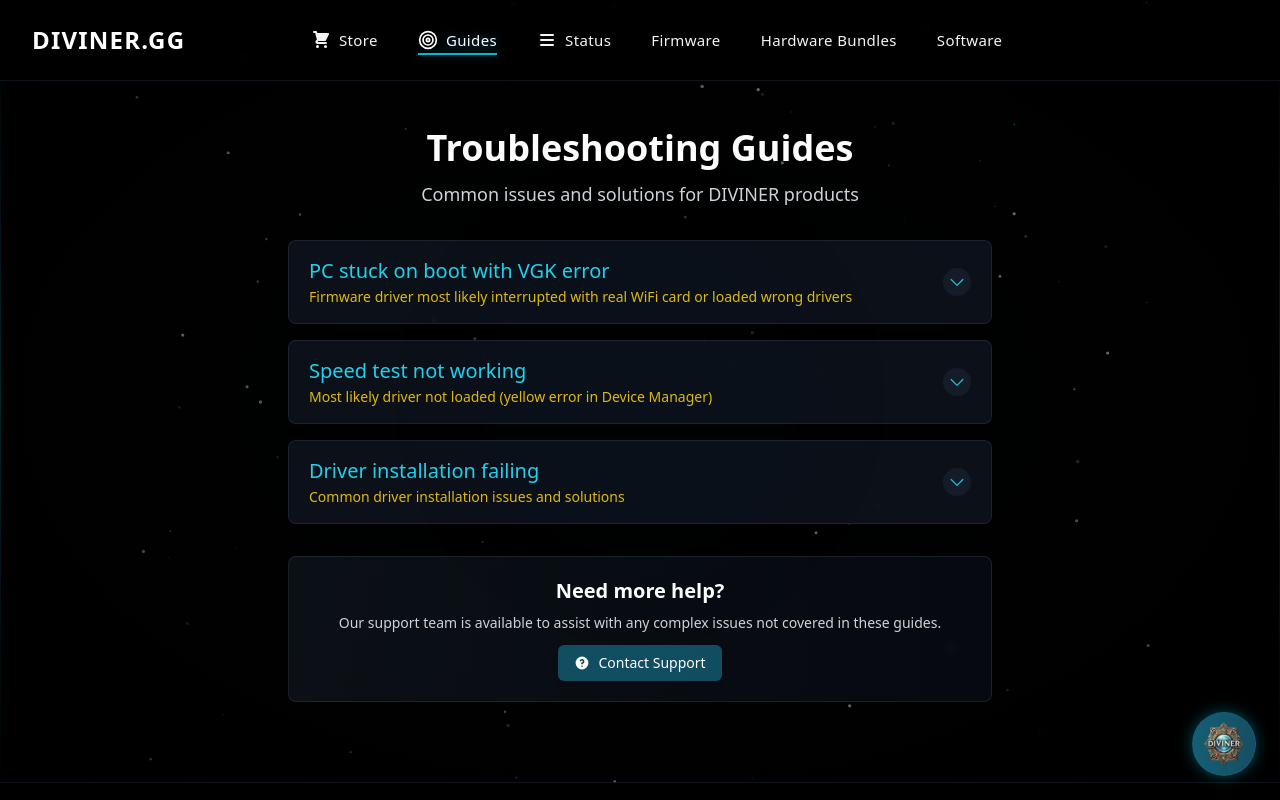
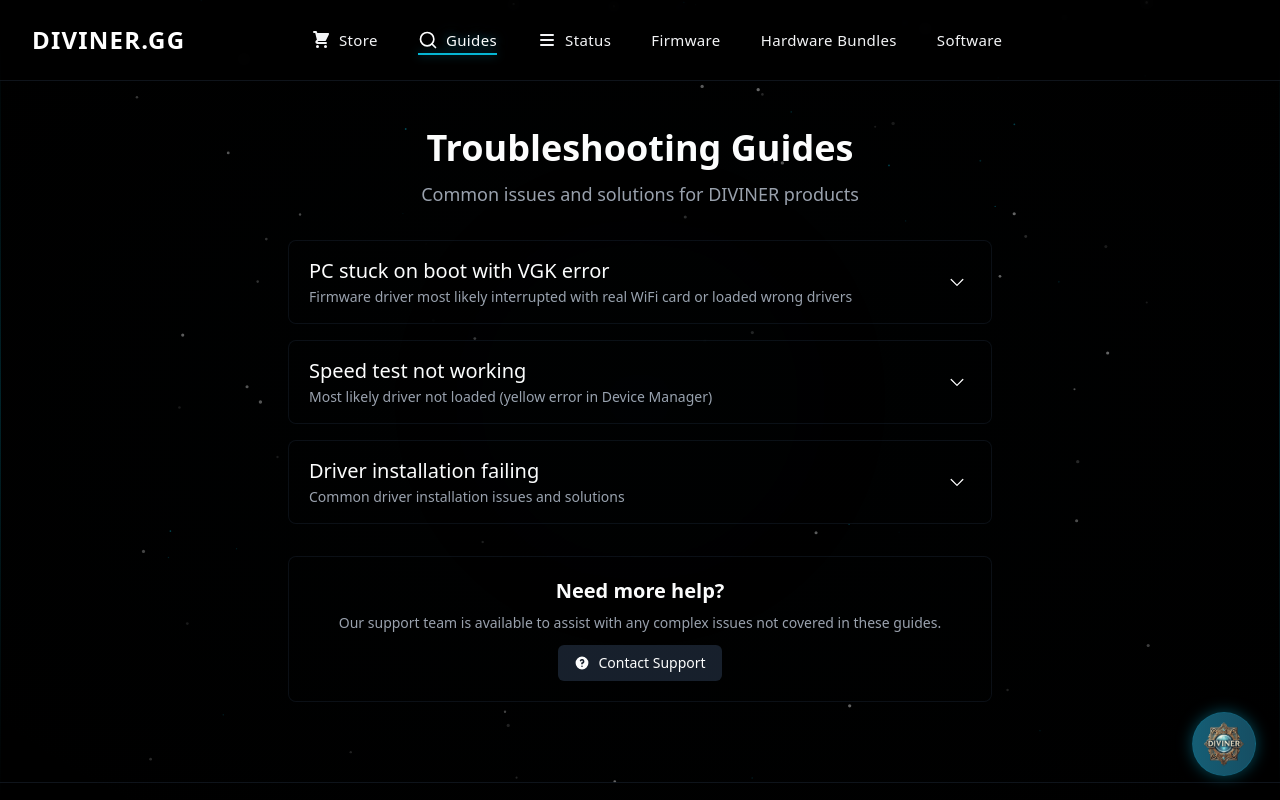
Before and after one commit to Rurisou422/V1se, a React (Vite) app: page /guides in a window 1280 px wide. Shown: the top 800 px of the page. Built offline with nearby package versions, Linux system fonts and the light colour scheme.

Commit message:
Update Guides to black theme and add magnifying glass icon in navbar

```diff
--- a/src/components/Guides.tsx
+++ b/src/components/Guides.tsx
@@ -16,28 +16,28 @@
 
   return (
     <motion.div
-      className="bg-[#121824]/70 backdrop-blur-sm rounded-lg overflow-hidden border border-gray-700/40 shadow-lg"
+      className="bg-black/80 backdrop-blur-sm rounded-lg overflow-hidden border border-gray-800/40 shadow-lg"
       initial={{ opacity: 0, y: 20 }}
       animate={{ opacity: 1, y: 0 }}
       transition={{ duration: 0.5 }}
     >
       <motion.div
-        className={`px-5 py-4 cursor-pointer ${isExpanded ? 'border-b border-gray-700/30' : ''}`}
+        className={`px-5 py-4 cursor-pointer ${isExpanded ? 'border-b border-gray-800/30' : ''}`}
         onClick={() => setIsExpanded(!isExpanded)}
-        whileHover={{ backgroundColor: 'rgba(23, 32, 48, 0.6)' }}
+        whileHover={{ backgroundColor: 'rgba(0, 0, 0, 0.8)' }}
       >
         <div className="flex justify-between items-center">
           <div>
-            <h2 className="text-xl font-medium mb-0.5 text-cyan-400">{guide.title}</h2>
-            <p className="text-yellow-400/90 text-sm font-medium">{guide.subtitle}</p>
+            <h2 className="text-xl font-medium mb-0.5 text-white">{guide.title}</h2>
+            <p className="text-gray-400 text-sm font-medium">{guide.subtitle}</p>
           </div>
           <div className="ml-4 flex-shrink-0">
             <motion.div
               animate={{ rotate: isExpanded ? 180 : 0 }}
               transition={{ duration: 0.3 }}
-              className="bg-gray-800/50 rounded-full p-1"
+              className="bg-black/70 rounded-full p-1"
             >
-              <svg xmlns="http://www.w3.org/2000/svg" className="h-5 w-5 text-cyan-400/90" fill="none" viewBox="0 0 24 24" stroke="currentColor">
+              <svg xmlns="http://www.w3.org/2000/svg" className="h-5 w-5 text-white" fill="none" viewBox="0 0 24 24" stroke="currentColor">
                 <path strokeLinecap="round" strokeLinejoin="round" strokeWidth={1.5} d="M19 9l-7 7-7-7" />
               </svg>
             </motion.div>
@@ -63,7 +63,7 @@
                     <img
                       src={guide.image}
                       alt={guide.title}
-                      className="rounded-md border border-gray-700/50 shadow-md max-w-full"
+                      className="rounded-md border border-gray-800/50 shadow-md max-w-full"
                     />
                   </div>
                 )}
@@ -85,7 +85,7 @@
       subtitle: 'Firmware driver most likely interrupted with real WiFi card or loaded wrong drivers',
       content: (
         <div className="space-y-3">
-          <div className="bg-[#131b2a]/60 backdrop-blur-sm rounded-md p-3 border-l-2 border-cyan-600/60">
+          <div className="bg-black/90 backdrop-blur-sm rounded-md p-3 border-l-2 border-gray-700/60">
             <ol className="list-decimal list-inside space-y-1.5 text-gray-300 text-sm">
               <li>Unplug DMA device, boot Windows</li>
               <li>Disable real WiFi from device manager</li>
@@ -96,7 +96,7 @@
               <li>Plug in DMA</li>
               <li>Boot PC (90% of freeze issues are fixed this way)</li>
             </ol>
-            <p className="mt-3 text-red-400/90 text-sm font-medium">For remaining freeze issues, ask DIVINER to rebuild firmware 😈</p>
+            <p className="mt-3 text-gray-400 text-sm font-medium">For remaining freeze issues, ask DIVINER to rebuild firmware 😈</p>
           </div>
         </div>
       ),
@@ -107,7 +107,7 @@
       title: 'Speed test not working',
       subtitle: 'Most likely driver not loaded (yellow error in Device Manager)',
       content: (
-        <div className="bg-[#131b2a]/60 backdrop-blur-sm rounded-md p-3 border-l-2 border-cyan-600/60">
+        <div className="bg-black/90 backdrop-blur-sm rounded-md p-3 border-l-2 border-gray-700/60">
           <ol className="list-decimal list-inside space-y-1.5 text-gray-300 text-sm">
             <li>Hold power button until PC turns off</li>
             <li>Turn on PC after 10 seconds wait</li>
@@ -122,7 +122,7 @@
       title: 'Driver installation failing',
       subtitle: 'Common driver installation issues and solutions',
       content: (
-        <div className="bg-[#131b2a]/60 backdrop-blur-sm rounded-md p-3 border-l-2 border-cyan-600/60">
+        <div className="bg-black/90 backdrop-blur-sm rounded-md p-3 border-l-2 border-gray-700/60">
           <ol className="list-decimal list-inside space-y-1.5 text-gray-300 text-sm">
             <li>Make sure all antivirus software is disabled temporarily</li>
             <li>Run the installer as Administrator</li>
@@ -136,7 +136,7 @@
   ];
 
   return (
-    <div className="pt-32 pb-20">
+    <div className="pt-32 pb-20 bg-black/20">
       <div className="max-w-3xl mx-auto px-4 sm:px-6 lg:px-8">
         <motion.div
           initial={{ opacity: 0, y: 20 }}
@@ -144,8 +144,8 @@
           transition={{ duration: 0.5 }}
           className="text-center mb-8"
         >
-          <h1 className="text-4xl font-bold mb-3">Troubleshooting Guides</h1>
-          <p className="text-lg text-gray-300">
+          <h1 className="text-4xl font-bold mb-3 text-white">Troubleshooting Guides</h1>
+          <p className="text-lg text-gray-400">
             Common issues and solutions for DIVINER products
           </p>
         </motion.div>
@@ -160,15 +160,15 @@
             initial={{ opacity: 0, y: 20 }}
             animate={{ opacity: 1, y: 0 }}
             transition={{ duration: 0.5, delay: 0.3 }}
-            className="bg-gradient-to-r from-gray-800/40 to-gray-900/40 backdrop-blur-sm rounded-lg overflow-hidden border border-gray-700/40 p-5 text-center mt-4"
+            className="bg-black/80 backdrop-blur-sm rounded-lg overflow-hidden border border-gray-800/40 p-5 text-center mt-4"
           >
-            <h2 className="text-xl font-semibold mb-2">Need more help?</h2>
-            <p className="text-gray-300 text-sm mb-3">
+            <h2 className="text-xl font-semibold mb-2 text-white">Need more help?</h2>
+            <p className="text-gray-400 text-sm mb-3">
               Our support team is available to assist with any complex issues not covered in these guides.
             </p>
             <a
               href="#"
-              className="inline-flex items-center px-4 py-2 bg-cyan-800/80 hover:bg-cyan-700/90 rounded-md text-sm font-medium transition-colors shadow-md"
+              className="inline-flex items-center px-4 py-2 bg-gray-800/80 hover:bg-gray-700/90 rounded-md text-sm font-medium transition-colors shadow-md"
             >
               <svg xmlns="http://www.w3.org/2000/svg" className="h-4 w-4 mr-2" viewBox="0 0 20 20" fill="currentColor">
                 <path fillRule="evenodd" d="M18 10a8 8 0 11-16 0 8 8 0 0116 0zm-8-3a1 1 0 00-.867.5 1 1 0 11-1.731-1A3 3 0 0113 8a3.001 3.001 0 01-2 2.83V11a1 1 0 11-2 0v-1a1 1 0 011-1 1 1 0 100-2zm0 8a1 1 0 100-2 1 1 0 000 2z" clipRule="evenodd" />
--- a/src/components/Navbar.tsx
+++ b/src/components/Navbar.tsx
@@ -71,9 +71,8 @@
               <NavLink to="/guides">
                 <span className="flex items-center gap-2">
                   <svg xmlns="http://www.w3.org/2000/svg" className="h-5 w-5" viewBox="0 0 24 24" fill="none" stroke="currentColor" strokeWidth="2" strokeLinecap="round" strokeLinejoin="round">
-                    <circle cx="12" cy="12" r="10" />
-                    <circle cx="12" cy="12" r="6" />
-                    <circle cx="12" cy="12" r="2" />
+                    <circle cx="11" cy="11" r="8" />
+                    <line x1="21" y1="21" x2="16.65" y2="16.65" />
                   </svg>
                   Guides
                 </span>
```
